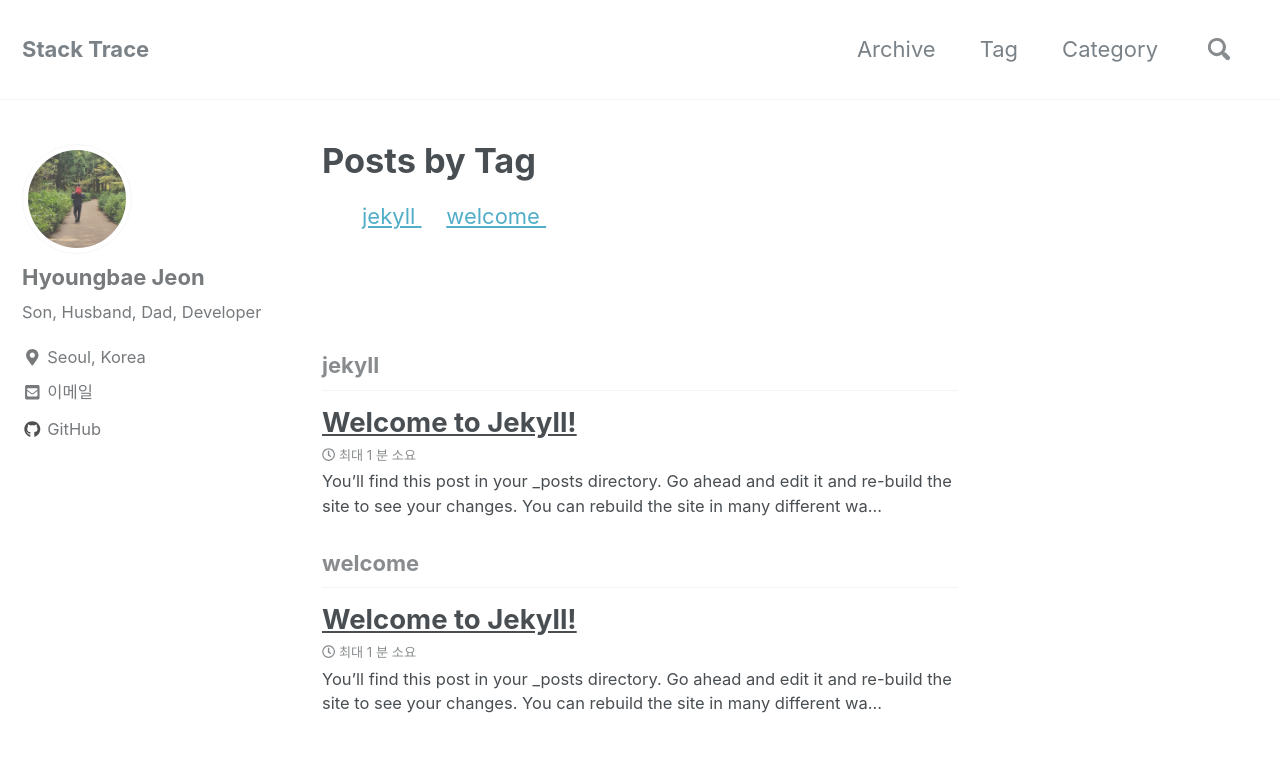
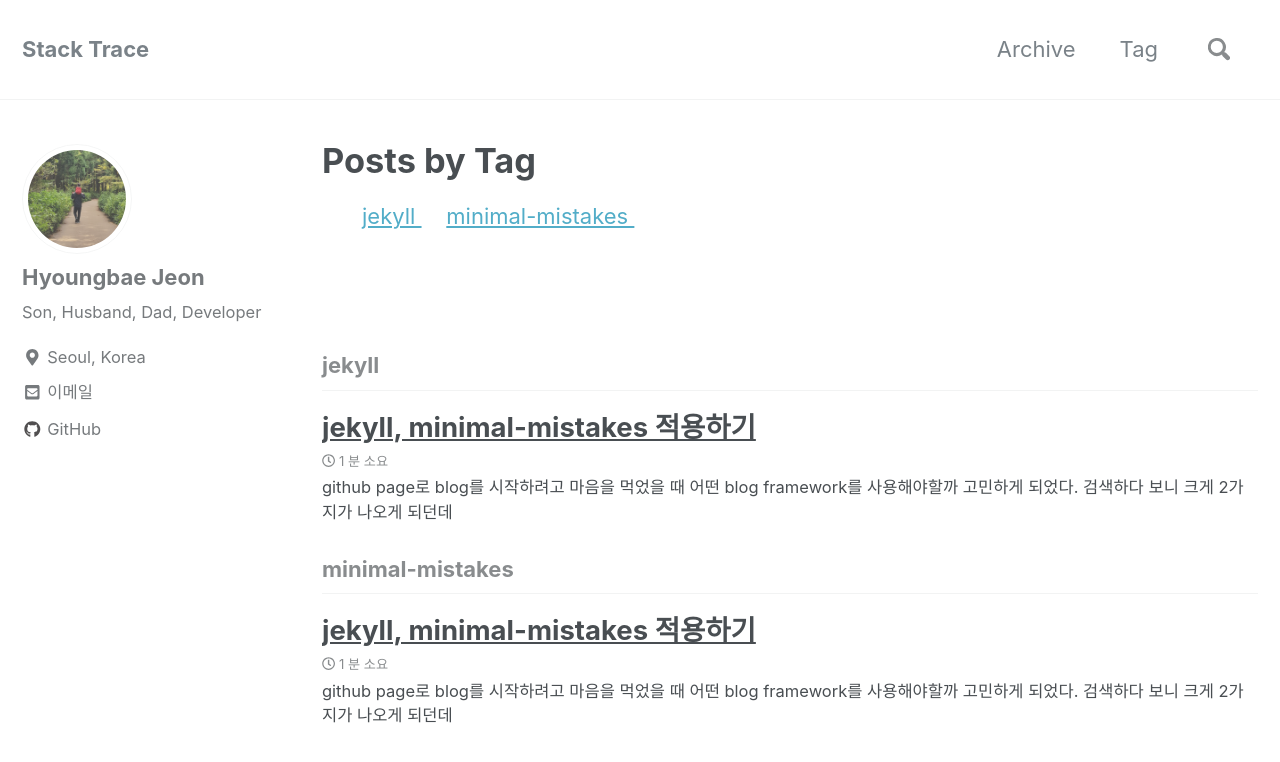
Before and after one commit to HyoungbaeJeon/hyoungbaejeon.github.io, a Jekyll site: the page built from _pages/tag-archive.html, in a window 1280 px wide and 900 px high. Shown: the top 762 px of the window. Built offline with Jekyll 4.4.1, drawn with Linux system fonts in a browser that asks for light colours; nearby versions of some CDN libraries.

Commit message:
add post jekyll, minimal-mistakes적용하기

````diff
--- a/_data/navigation.yml
+++ b/_data/navigation.yml
@@ -1,7 +1,7 @@
 main:
   - title: "Archive"
-    url: /year-archive/
+    url: /archive/
   - title: "Tag"
     url: /tags/
-  - title: "Category"
-    url: /categories/
+  #- title: "Category"
+  #  url: /categories/
--- a/_posts/2018-04-02-welcome.md
+++ /dev/null
@@ -1,13 +0,0 @@
----
-layout: posts
-title:  "Welcome to Jekyll!"
-date:   2018-04-02 16:16:01 +0900
-category: welcome
-tags:
-  - jekyll
-  - welcome
----
-
-You’ll find this post in your `_posts` directory. Go ahead and edit it and re-build the site to see your changes. You can rebuild the site in many different ways, but the most common way is to run `bundle exec jekyll serve`, which launches a web server and auto-regenerates your site when a file is updated.
-
-To add new posts, simply add a file in the `_posts` directory that follows the convention `YYYY-MM-DD-name-of-post.ext` and includes the necessary front matter. Take a look at the source for this post to get an idea about how it works.
--- /dev/null
+++ b/_posts/2018-04-04-apply-jekyll-minimal-mistakes.md
@@ -0,0 +1,82 @@
+---
+layout: single
+title:  jekyll, minimal-mistakes 적용하기
+date:   2018-04-04 20:19:00 +0900
+tags:
+  - jekyll
+  - minimal-mistakes
+---
+
+github page로 blog를 시작하려고 마음을 먹었을 때 어떤 blog framework를 사용해야할까 고민하게 되었다.
+검색하다 보니 크게 2가지가 나오게 되던데
+
+jekyll vs hexo
+
+hexo는 마음에 드는 theme들이 많이 있었고 쉽게 시작할 수 있었지만 blog source와 publish 되는 blog repository가 나누어 진다는 점은 마음에 들지 않았다.
+jekyll은 github에서 post를 작성할 수 있다는 점과 기본적으로 github에서 지원하고 있다는 점이 마음에 들어서 최종적으로 선택을 하게 되었다.
+
+class, method를 처음 작성할 때 name을 고민하듯...
+jekyll로 시작하면서 가장 먼저 했던 고민은 바로 theme였다.
+너무 많아서 무엇을 선택 해야 할 지 감이 전혀 오지 않았다.
+
+그래서 github를 검색하여 3.4k star를 가지고 있는 minimal-mistakes를 선택하게 되었다.
+
+minimal-mistakes: <https://github.com/mmistakes/minimal-mistakes>
+
+## 1. jekyll, bundler install
+
+gem 명령어를 통해 jekyll을 설치하게 되는데 gem을 실행시키기 위해서는 ruby가 설치되어 있어야 한다.
+추가로 bundler로 같이 설치 해준다.(minimal-mistakes theme에서 정의한 gem을 설치하기 위한 용도로 사용)
+
+```shell
+$ gem install jekyll
+```
+```shell
+$ gem install bundler
+```
+
+## 2. git repository clone
+
+username.github.io 형태로 만들어진 git repository를 clone한다.
+
+```shell
+$ git clone git@github.com:username/username.github.io.git
+```
+```shell
+$ cd username.github.io
+```
+```shell
+$ jekyll new .
+```
+
+이렇게 하게 되면 jekyll이 init되게 되어 blog를 시작할 준비가 되게 된다.
+```shell
+$ jekyll serve
+```
+실행을 시키게 되면 http://127.0.0.1:4000 으로 blog를 확인해 볼 수 있다.
+```shell
+$ jekyll serve
+Configuration file: /Users/user/username.github.io/_config.yml
+            Source: /Users/user/username.github.io
+       Destination: /Users/user/username.github.io/_site
+ Incremental build: disabled. Enable with --incremental
+      Generating...
+                    done in 1.062 seconds.
+ Auto-regeneration: enabled for '/Users/user/username.github.io'
+    Server address: http://127.0.0.1:4000
+  Server running... press ctrl-c to stop.
+```
+
+## 3. minimal-mistakes 적용하기
+
+jekyll에 theme를 적용하는 방법에는 크게 2가지가 있다.
+
+첫번째는 github의 fork기능을 사용하는 것이고
+두번째는 theme를 직접 download받아 copy를 하는 것이다.
+
+minimal-mistakes theme의 적용 방법은 아래 Reference를 참고하도록 하자
+
+---
+
+### References
+- [Jekyll 블로그 테마 적용하기 (minimal-mistakes)](https://junhobaik.github.io/jekyll-apply-theme/)
--- a/_sass/minimal-mistakes/_archive.scss
+++ b/_sass/minimal-mistakes/_archive.scss
@@ -8,12 +8,12 @@
   @include breakpoint($large) {
     float: right;
     width: calc(100% - #{$right-sidebar-width-narrow});
-    padding-right: $right-sidebar-width-narrow;
+    #padding-right: $right-sidebar-width-narrow;
   }
 
   @include breakpoint($x-large) {
     width: calc(100% - #{$right-sidebar-width});
-    padding-right: $right-sidebar-width;
+    #padding-right: $right-sidebar-width;
   }
 }
 
--- a/_sass/minimal-mistakes/_page.scss
+++ b/_sass/minimal-mistakes/_page.scss
@@ -24,12 +24,12 @@
   @include breakpoint($large) {
     float: right;
     width: calc(100% - #{$right-sidebar-width-narrow});
-    padding-right: $right-sidebar-width-narrow;
+    #padding-right: $right-sidebar-width-narrow;
   }
 
   @include breakpoint($x-large) {
     width: calc(100% - #{$right-sidebar-width});
-    padding-right: $right-sidebar-width;
+    #padding-right: $right-sidebar-width;
   }
 
   .page__inner-wrap {
````
Also changed, not shown: _pages/archive.html (added, +14 -0 lines).
